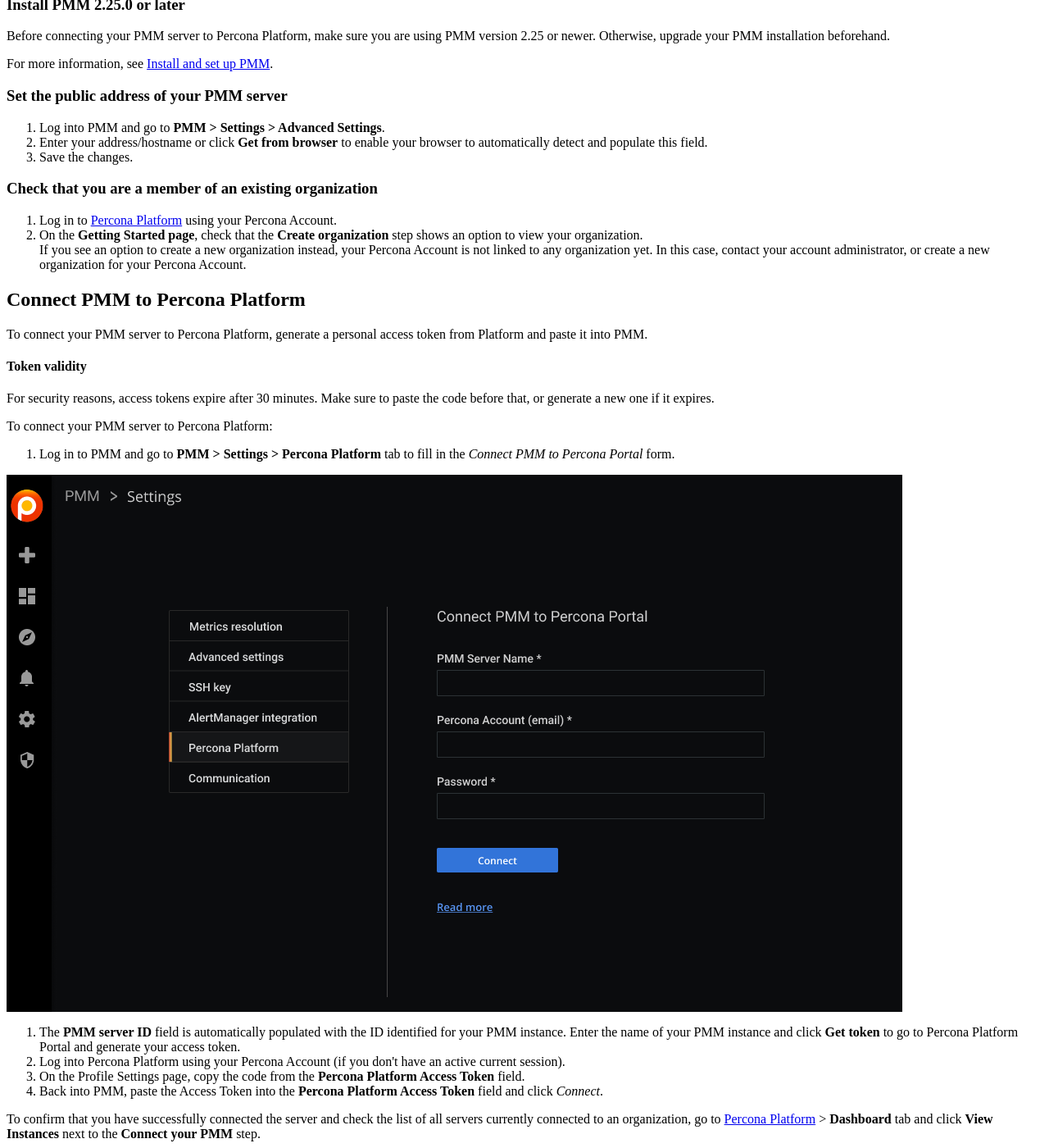
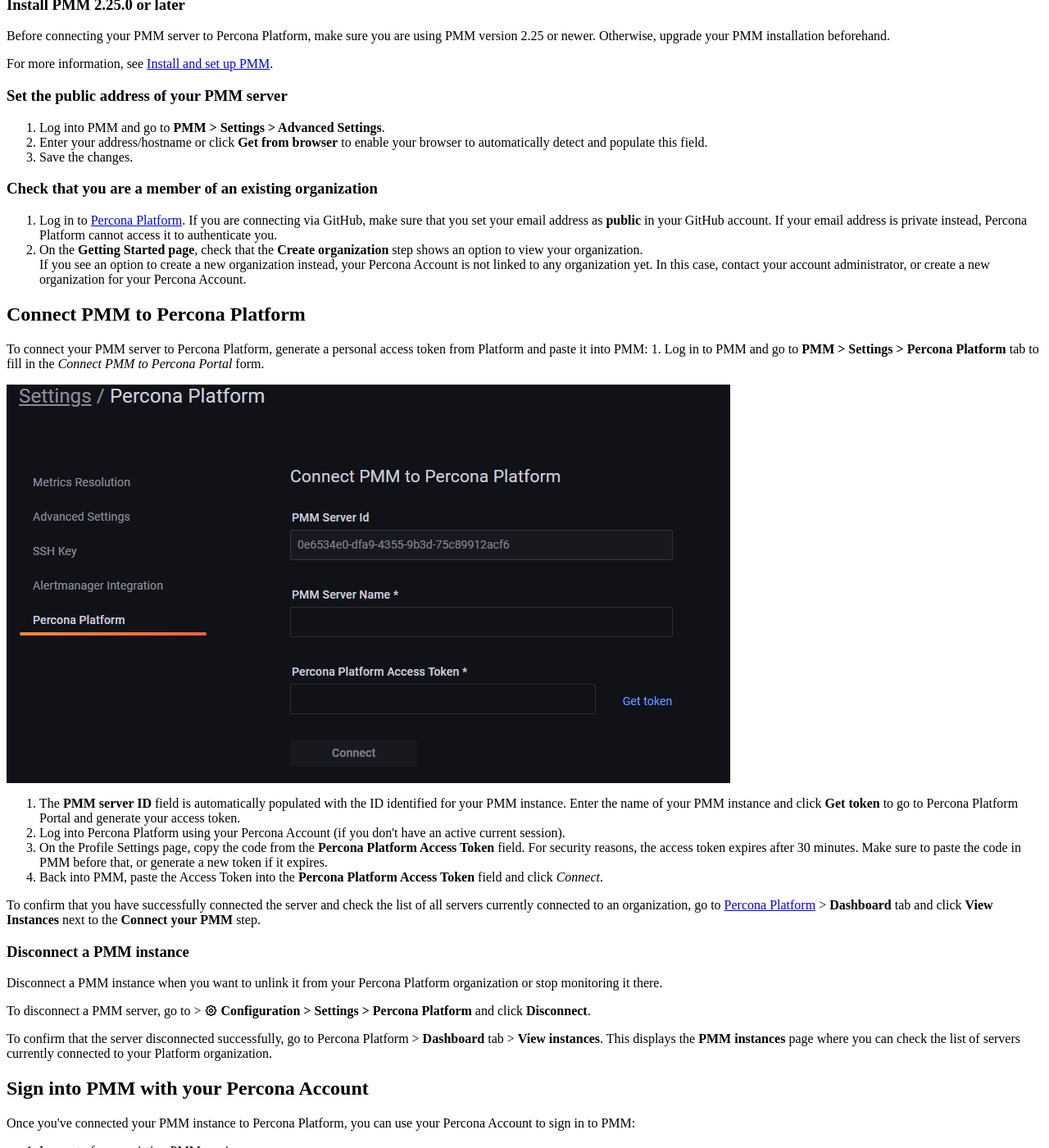
Before and after one commit to percona/portal-doc, an MkDocs documentation site: the page built from docs/connect-pmm.md, in a window 1280 px wide and 1400 px high, scrolled down 237 px. Shown: the whole window at 82% size. Built offline with MkDocs 1.6.1 and Material for MkDocs 9.7.7, drawn with Linux system fonts in a browser that asks for light colours; nearby versions of some CDN libraries.

Commit message:
fix image/links

```diff
--- a/docs/connect-pmm.md
+++ b/docs/connect-pmm.md
@@ -17,18 +17,12 @@
 3. Save the changes.
 
 ### Check that you are a member of an existing organization
-1. Log in to [Percona Platform](https://portal.percona.com) using your Percona Account.
+1. Log in to [Percona Platform](https://portal.percona.com). If you are connecting via GitHub, make sure that you  set your email address as **public** in your GitHub account. If your email address is private instead, Percona Platform cannot access it to authenticate you.
 2. On the **Getting Started page**, check that the **Create organization** step shows an option to view your organization. <br/>
 If you see an option to create a new organization instead, your Percona Account is not linked to any organization yet. In this case, contact your account administrator, or create a new organization for your Percona Account.
 
 ## Connect PMM to Percona Platform
-To connect your PMM server to Percona Platform, generate a personal access token from Platform and paste it into PMM.
-
-#### Token validity
-For security reasons, access tokens expire after 30 minutes. Make sure to paste the code before that, or generate a new one if it expires.
-
-To connect your PMM server to Percona Platform:
-
+To connect your PMM server to Percona Platform, generate a personal access token from Platform and paste it into PMM:
 1. Log in to PMM and go to **PMM > Settings > Percona Platform** tab to fill in the *Connect PMM to Percona Portal* form.
 
 ![Connect PMM to Percona Portal](_images/pmm-connect-to-platform.png)
@@ -36,8 +30,8 @@
 2. The **PMM server ID** field is automatically populated with the ID identified for your PMM instance. Enter the name of your PMM instance and click **Get token** to go to Percona Platform Portal and generate your access token.
 3. Log into Percona Platform using your Percona Account (if you don't have an active current session).
 4. On the Profile Settings page, copy the code from the **Percona Platform Access Token** field.
+For security reasons, the access token expires after 30 minutes. Make sure to paste the code in PMM before that, or generate a new token if it expires.
 4. Back into PMM, paste the Access Token into the **Percona Platform Access Token** field and click  *Connect*.
-
 
 To confirm that you have successfully connected the server and check the list of all servers currently connected to an organization, go to [Percona Platform](https://portal.percona.com) > **Dashboard** tab and click **View Instances** next to the **Connect your PMM** step.
 
```
Also changed, not shown: docs/index.md (+1 -1 lines), docs/registration-login.md (+1 -2 lines), docs/_images/pmm-connect-to-platform.png.
